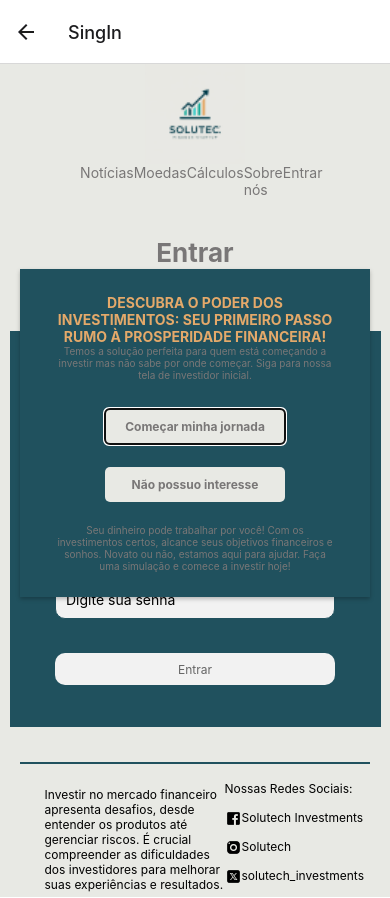
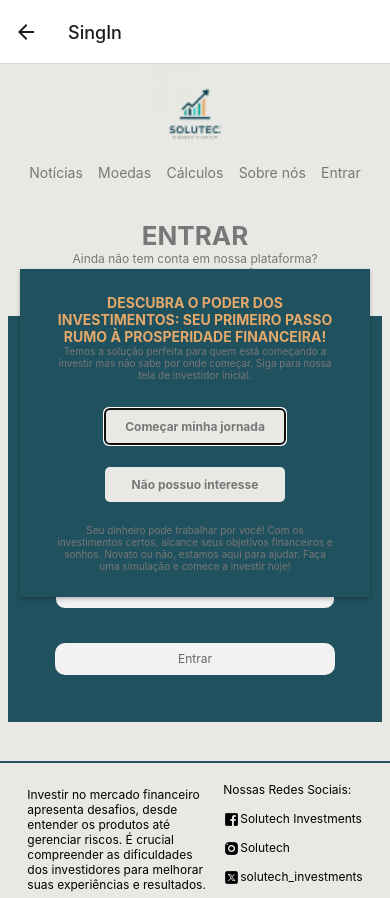
Before and after one commit to GabsMeloTI/solutech_investiment, a React Native app: screen /SingIn in a window 390 px wide. Built offline with nearby package versions, Linux system fonts and the light colour scheme; no server answers.

Commit message:
Adicionando ScrollView, para rolamento das páginas.

```diff
--- a/pages/calculation/App.jsx
+++ b/pages/calculation/App.jsx
@@ -1,6 +1,6 @@
 import axios from 'axios';
 import React, { useState, useEffect } from 'react';
-import { StatusBar, Image, StyleSheet, Text, View, TextInput, Button, TouchableOpacity } from 'react-native';
+import { StatusBar, Image, StyleSheet, Text, View, TextInput, Button, TouchableOpacity, ScrollView } from 'react-native';
 import Menu from '../../components/menu/App';
 import Footer from '../../components/footer/App';
 
@@ -37,12 +37,12 @@ export default function Calculation({ navigation }) {
 
 
   return (
-    <View style={styles.container}>
+    <ScrollView style={styles.container}>
       <Menu navigation={navigation}/>
 
       <View style={styles.conteudo}>
         <View style={styles.conteudoTitle}>
-          <Text style={styles.titulo}>Calcular Investimento</Text>
+          <Text style={styles.titulo}>CALCULAR INVESTIMENTO</Text>
           <Text style={styles.subtitulo}>Conheça nossa calculadora de investimento!</Text>
         </View>
         <View style={styles.conteudoInput}>
@@ -137,14 +137,13 @@ export default function Calculation({ navigation }) {
         <Footer />
       </View>
       <StatusBar style="auto" />
-    </View>
+    </ScrollView>
   );
 }
 
 const styles = StyleSheet.create({
   container: {
     flex: 1,
-    alignItems: 'center',
     backgroundColor: '#E8E9E4',
   },
   conteudo: {
--- a/pages/home/App.jsx
+++ b/pages/home/App.jsx
@@ -1,6 +1,6 @@
 import axios from 'axios';
 import React, { useState, useEffect } from 'react';
-import { StatusBar, Image, StyleSheet, Text, View, Modal, TouchableOpacity, FlatList } from 'react-native';
+import { StatusBar, Image, StyleSheet, Text, View, Modal, TouchableOpacity, FlatList, ScrollView } from 'react-native';
 import Menu from '../../components/menu/App';
 import Footer from '../../components/footer/App';
 
@@ -54,7 +54,7 @@ export default function Home({ navigation }) {
   }
 
   return (
-    <View style={styles.container}>
+    <ScrollView style={styles.container}>
       <Menu navigation={navigation}/>
 
       <View style={styles.conteudo}>
@@ -96,33 +96,14 @@ export default function Home({ navigation }) {
         </View>
       </Modal>
       <StatusBar style="auto" />
-    </View>
+    </ScrollView>
   );
 }
 
 const styles = StyleSheet.create({
   container: {
     flex: 1,
-    alignItems: 'center',
     backgroundColor: '#E8E9E4',
-  },
-  menu: {
-    alignItems: 'center',
-    marginBottom: '10%',
-  },
-  lista: {
-    flexDirection: "row",
-    justifyContent: 'space-between',
-    width: '85%',
-    marginTop: -20,
-  },
-  topicos: {
-    color: '#797777',
-  },
-  logo: {
-    width: 100,
-    height: 100,
-    marginBottom: 20,
   },
   conteudo: {
     alignItems: 'center',
@@ -142,6 +123,7 @@ const styles = StyleSheet.create({
   },
   noticias: {
     marginTop: 20,
+    marginHorizontal: '2.8%',
   },
   noticiaContainer: {
     justifyContent: 'space-between',
--- a/pages/investmentForm/App.jsx
+++ b/pages/investmentForm/App.jsx
@@ -1,5 +1,5 @@
 import React, { useState } from 'react';
-import { StatusBar, Image, StyleSheet, Text, View, TextInput, Button, TouchableOpacity } from 'react-native';
+import { StatusBar, Image, StyleSheet, Text, View, TextInput, Button, TouchableOpacity, ScrollView } from 'react-native';
 import { Picker } from '@react-native-picker/picker';
 import Menu from '../../components/menu/App';
 import Footer from '../../components/footer/App';
@@ -16,7 +16,7 @@ export default function InvestmentForm({ navigation }) {
   const [expectativaRetorno, setExpectativaRetorno] = useState('');
 
   return (
-    <View style={styles.container}>
+    <ScrollView style={styles.container}>
       <Menu navigation={navigation}/>
 
       <View style={styles.conteudo}>
@@ -26,7 +26,6 @@ export default function InvestmentForm({ navigation }) {
         </View>
 
         <View style={styles.conteudoInput}>
-          {/* Objetivos Financeiros e Prazo */}
           <View style={styles.row}>
             <View style={styles.pickerContainer}>
               <Text style={styles.desInput}>Quais são seus principais objetivos financeiros?</Text>
@@ -56,7 +55,6 @@ export default function InvestmentForm({ navigation }) {
             </View>
           </View>
 
-          {/* Meta e Conhecimento */}
           <View style={styles.row}>
             <View style={styles.pickerContainer}>
               <Text style={styles.desInput}>Você tem uma meta específica de quanto gostaria de alcançar com seus investimentos?</Text>
@@ -84,7 +82,6 @@ export default function InvestmentForm({ navigation }) {
             </View>
           </View>
 
-          {/* Investimento anterior e Preferência de Risco */}
           <View style={styles.row}>
             <View style={styles.pickerContainer}>
               <Text style={styles.desInput}>Você já investiu em alguma coisa antes?</Text>
@@ -110,7 +107,6 @@ export default function InvestmentForm({ navigation }) {
             </View>
           </View>
 
-          {/* Fonte de Renda e Dinheiro Disponível */}
           <View style={styles.row}>
             <View style={styles.pickerContainer}>
               <Text style={styles.desInput}>Qual é a sua fonte principal de renda?</Text>
@@ -140,7 +136,6 @@ export default function InvestmentForm({ navigation }) {
             </View>
           </View>
 
-          {/* Expectativas de Retorno */}
           <View>
             <Text style={styles.desInput}>Qual é a sua expectativa de retorno anual para seus investimentos?</Text>
             <Picker
@@ -164,33 +159,14 @@ export default function InvestmentForm({ navigation }) {
       </View>
 
       <StatusBar style="auto" />
-    </View>
+    </ScrollView>
   );
 }
 
 const styles = StyleSheet.create({
   container: {
     flex: 1,
-    alignItems: 'center',
     backgroundColor: '#E8E9E4',
-  },
-  menu: {
-    alignItems: 'center',
-    marginBottom: '6%',
-  },
-  lista: {
-    flexDirection: "row",
-    justifyContent: 'space-between',
-    width: '85%',
-    marginTop: -20,
-  },
-  topicos: {
-    color: '#797777',
-  },
-  logo: {
-    width: 100,
-    height: 100,
-    marginBottom: 20,
   },
   conteudo: {
     alignItems: 'center',
@@ -254,36 +230,4 @@ const styles = StyleSheet.create({
     fontSize: 12,
     textAlign: 'center',
   },
-  rodape: {
-    flexDirection: "column",
-    width: '100%',
-  },
-  conteudoRodape: {
-    alignItems: 'center',
-    justifyContent: 'space-between',
-    flexDirection: "row",
-    width: '100%',
-    paddingHorizontal: '7%',
-  },
-  textRodape: {
-    width: 180,
-    fontSize: 12,
-  },
-  textRedes: {
-    fontSize: 12,
-    marginBottom: '10%',
-  },
-  imageRedes: {
-    flexDirection: "row",
-  },
-  linhaRodape: {
-    height: 2,
-    marginTop: '10%',
-    width: '100%',
-    marginBottom: '5%',
-  },
-  imgRodape: {
-    width: 17,
-    height: 17,
-  },
 });
--- a/pages/singIn/App.jsx
+++ b/pages/singIn/App.jsx
@@ -1,6 +1,6 @@
 import React, { useState } from 'react';
 import axios from 'axios';
-import { StatusBar, Image, StyleSheet, Text, View, TextInput, TouchableOpacity, Alert } from 'react-native';
+import { StatusBar, Image, StyleSheet, Text, View, TextInput, TouchableOpacity, ScrollView } from 'react-native';
 import Menu from '../../components/menu/App';
 import Footer from '../../components/footer/App';
 
@@ -39,12 +39,12 @@ export default function SingIn({ navigation }) {
   };
 
   return (
-    <View style={styles.container}>
+    <ScrollView style={styles.container}>
       <Menu navigation={navigation}/>
 
       <View style={styles.conteudo}>
         <View style={styles.conteudoTitle}>
-          <Text style={styles.titulo}>Entrar</Text>
+          <Text style={styles.titulo}>ENTRAR</Text>
           <Text style={styles.subtitulo}>Ainda não tem conta em nossa plataforma?</Text>
           <Text style={styles.subtitulo}>Não perca tempo e
             <Text style={styles.span} onPress={() => { navigation.navigate('SingUp'); }}> cadastra-se </Text>
@@ -87,33 +87,14 @@ export default function SingIn({ navigation }) {
       </View>
 
       <StatusBar style="auto" />
-    </View>
+    </ScrollView>
   );
 }
 
 const styles = StyleSheet.create({
   container: {
     flex: 1,
-    alignItems: 'center',
     backgroundColor: '#E8E9E4',
-  },
-  menu: {
-    alignItems: 'center',
-    marginBottom: '6%',
-  },
-  lista: {
-    flexDirection: "row",
-    justifyContent: 'space-between',
-    width: '85%',
-    marginTop: -20,
-  },
-  topicos: {
-    color: '#797777',
-  },
-  logo: {
-    width: 100,
-    height: 100,
-    marginBottom: 20,
   },
   conteudo: {
     alignItems: 'center',
@@ -176,36 +157,4 @@ const styles = StyleSheet.create({
     fontSize: 12,
     textAlign: 'center',
   },
-  rodape: {
-    flexDirection: "column",
-    width: '100%',
-  },
-  conteudoRodape: {
-    alignItems: 'center',
-    justifyContent: 'space-between',
-    flexDirection: "row",
-    width: '100%',
-    paddingHorizontal: '7%',
-  },
-  textRodape: {
-    width: 180,
-    fontSize: 12,
-  },
-  textRedes: {
-    fontSize: 12,
-    marginBottom: '10%',
-  },
-  imageRedes: {
-    flexDirection: "row",
-  },
-  linhaRodape: {
-    height: 2,
-    marginTop: '10%',
-    width: '100%',
-    marginBottom: '5%',
-  },
-  imgRodape: {
-    width: 17,
-    height: 17,
-  },
 });
--- a/pages/singUp/App.jsx
+++ b/pages/singUp/App.jsx
@@ -1,6 +1,6 @@
 import React, { useState } from 'react';
 import axios from 'axios';
-import { StatusBar, Image, StyleSheet, Text, View, TextInput, Button, TouchableOpacity } from 'react-native';
+import { StatusBar, Image, StyleSheet, Text, View, TextInput, Button, TouchableOpacity, ScrollView } from 'react-native';
 import Menu from '../../components/menu/App';
 import Footer from '../../components/footer/App';
 
@@ -42,12 +42,12 @@ export default function SingUp({ navigation }) {
   };
 
   return (
-    <View style={styles.container}>
+    <ScrollView style={styles.container}>
       <Menu navigation={navigation}/>
 
       <View style={styles.conteudo}>
         <View style={styles.conteudoTitle}>
-          <Text style={styles.titulo}>Cadastro</Text>
+          <Text style={styles.titulo}>CADASTRAR</Text>
           <Text style={styles.subtitulo}>Você já tem conta em nossa plataforma?</Text>
           <Text style={styles.subtitulo}>Não perca tempo e
             <Text style={styles.span} onPress={() => { navigation.navigate('SingIn'); }}> entre </Text>
@@ -109,7 +109,7 @@ export default function SingUp({ navigation }) {
 
 
       <StatusBar style="auto" />
-    </View>
+    </ScrollView>
   );
 }
 
@@ -117,26 +117,7 @@ export default function SingUp({ navigation }) {
 const styles = StyleSheet.create({
   container: {
     flex: 1,
-    alignItems: 'center',
     backgroundColor: '#E8E9E4',
-  },
-  menu: {
-    alignItems: 'center',
-    marginBottom: '6%',
-  },
-  lista: {
-    flexDirection: "row",
-    justifyContent: 'space-between',
-    width: '85%',
-    marginTop: -20,
-  },
-  topicos: {
-    color: '#797777',
-  },
-  logo: {
-    width: 100,
-    height: 100,
-    marginBottom: 20,
   },
   conteudo: {
     alignItems: 'center',
@@ -201,37 +182,4 @@ const styles = StyleSheet.create({
     fontSize: 12,
     textAlign: 'center',
   },
-
-  rodape: {
-    flexDirection: "column",
-    width: '100%',
-  },
-  conteudoRodape: {
-    alignItems: 'center',
-    justifyContent: 'space-between',
-    flexDirection: "row",
-    width: '100%',
-    paddingHorizontal: '7%'
-  },
-  textRodape: {
-    width: 180,
-    fontSize: 12,
-  },
-  textRedes: {
-    fontSize: 12,
-    marginBottom: '10%',
-  },
-  imageRedes: {
-    flexDirection: "row",
-  },
-  linhaRodape: {
-    height: 2,
-    marginTop: '10%',
-    width: '100%',
-    marginBottom: '5%',
-  },
-  imgRodape: {
-    width: 17,
-    height: 17,
-  },
 });
```
